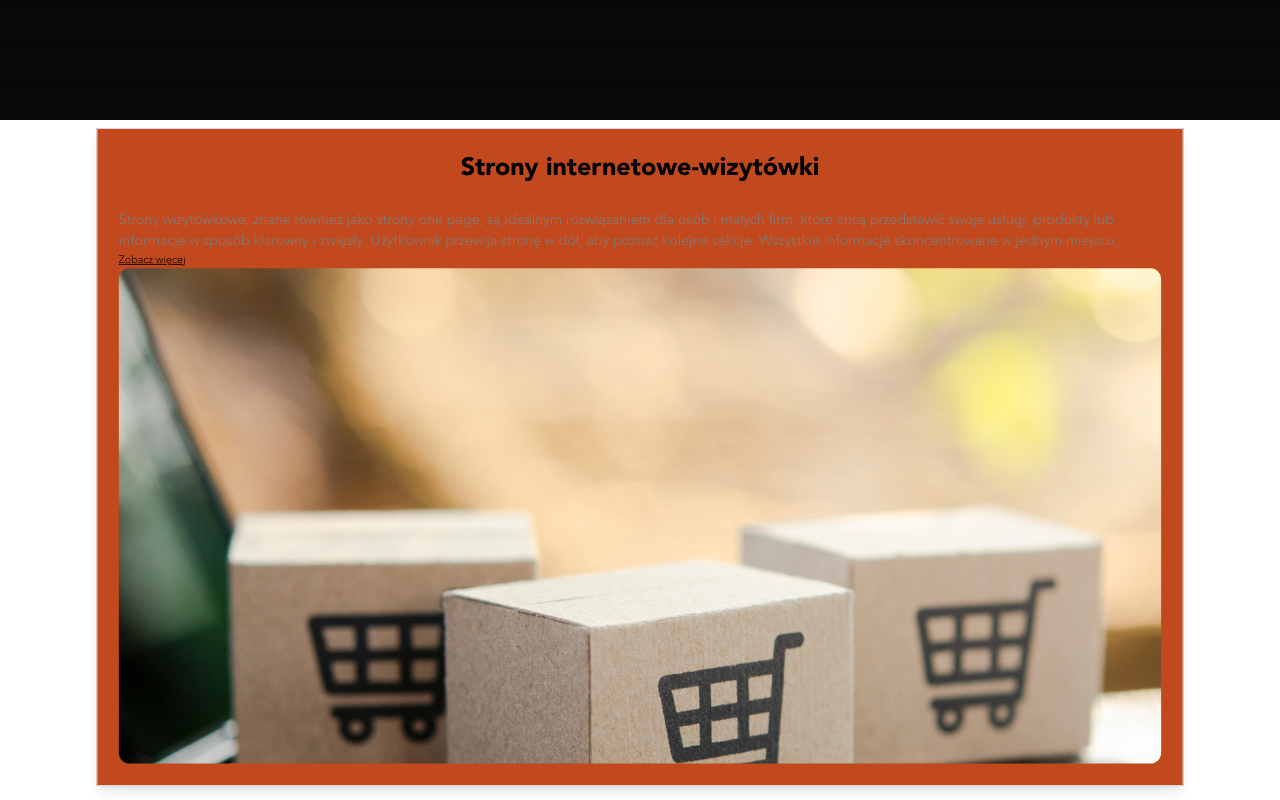
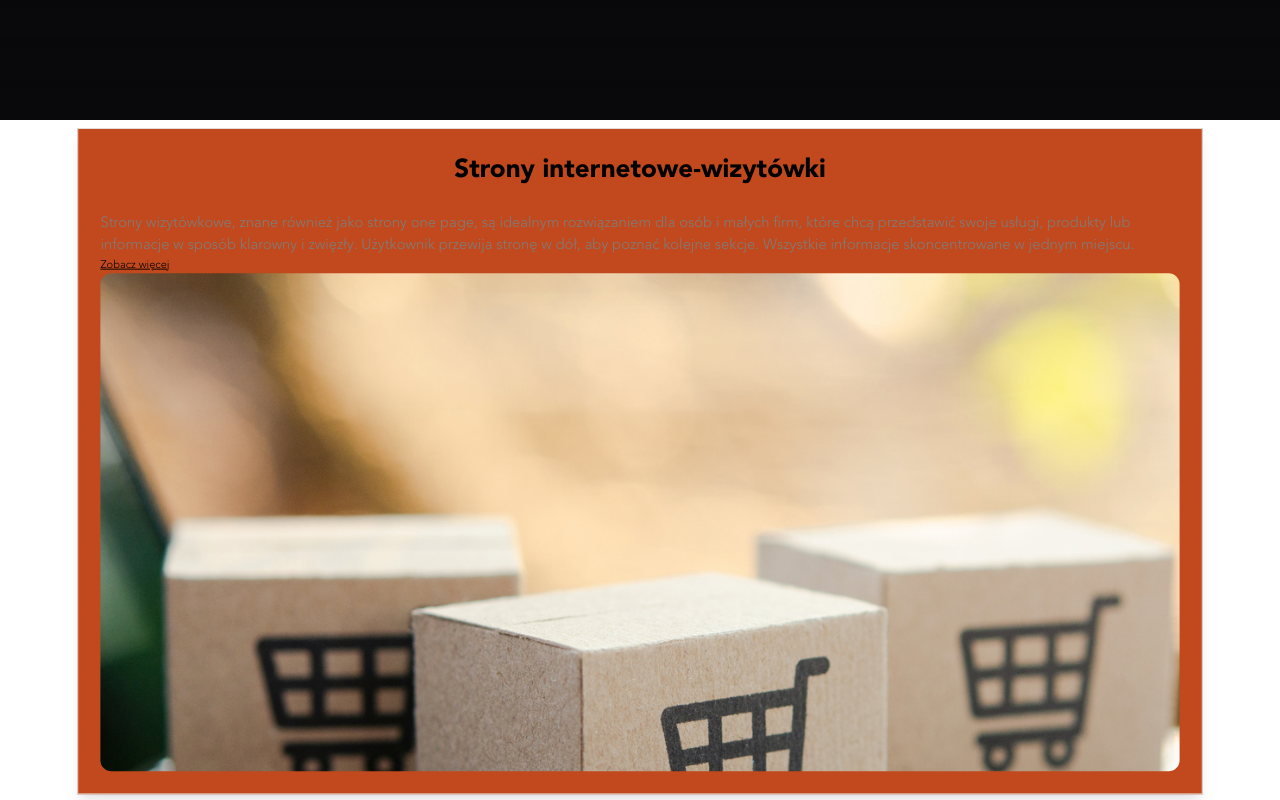
Before and after one commit to SebaP21/Dewwwelopment-Website, a Next.js app: page / in a window 1280 px wide. Shown: the part 960-1760 px from the top of the page. Built offline with nearby package versions, Linux system fonts and the light colour scheme; a web font is replaced by a local one.

Commit message:
range changed

```diff
--- a/src/components/home/newOffer/newOffer.tsx
+++ b/src/components/home/newOffer/newOffer.tsx
@@ -25,9 +25,10 @@ export const NewOffer = () => {
   }, []);
 
   return (
-    <section ref={container} className=" mb-[1svh] scroll-m-[8svh] relative ">
+    <section ref={container} className=" pb-[11svh] scroll-m-[8svh] relative ">
       {offerCardsData.map((project, i) => {
-        const targetScale = 1 - (offerCardsData.length - i) * 0.05;
+        const targetScale = 1 - (offerCardsData.length - i) * 0.07;
+
 
         return (
           <Card
@@ -36,7 +37,7 @@ export const NewOffer = () => {
             {...project}
             url={""}
             progress={scrollYProgress}
-            range={[i * 0.25, 1]}
+            range={[i * 0.25, 2]}
             targetScale={targetScale}
           />
         );
--- a/src/components/home/newOffer/newOfferCard.tsx
+++ b/src/components/home/newOffer/newOfferCard.tsx
@@ -35,21 +35,21 @@ export const Card: FC<NewCardProps> = ({
 		offset: ["start end", "start start"],
 	});
 
-	const imageScale = useTransform(scrollYProgress, [0, 1], [2, 1]);
+	const imageScale = useTransform(scrollYProgress, [0, 1], [3, 1]);
 	const scale = useTransform(progress, range, [1, targetScale]);
 
 	return (
 		<div
 			ref={container}
-			className=' flex items-center justify-center sticky top-[10svh] gap-4 '
+			className=' flex items-center justify-center sticky top-[8svh] mb-12 '
 		>
 			<motion.div
 				style={{
 					backgroundColor: color,
-					scale, // Tylko wysokość się zmienia
-					top: `calc(1vh + ${i * 10}px)`,
+					scale,
+					top: `calc(1vh + ${i * 10}px )`,
 				}}
-				className=' flex flex-col h-[92svh] w-[95%] relative  p-6 origin-top border shadow-lg  '
+				className=' flex flex-col h-[90svh] w-[95%] relative  p-6 origin-top border shadow-lg  '
 			>
 				<h2 className='text-center text-[28px]'>{title}</h2>
 				<div className='flex flex-col h-full w-full mt-6'>
--- a/src/components/home/offerBox/OfferBox.tsx
+++ b/src/components/home/offerBox/OfferBox.tsx
@@ -108,6 +108,7 @@ export const offerCardsData: OfferCardProps[] = [
 			"i umiejętności w zarządzaniu własną stroną internetową. Nasze" +
 			"szkolenia zapewniają praktyczne szkolenie w obszarach takich jak" +
 			"aktualizacja treści, dodawanie nowych funkcji, optymalizacja witryny" +
+			"aktualizacja treści, dodawanie nowych funkcji, optymalizacja witryny" +
 			"pod kątem szybkości i SEO oraz efektywne zarządzanie pluginami i" +
 			"narzędziami.",
 		src: "Dewwwelopment-oferta-projektowa.jpg",
```
